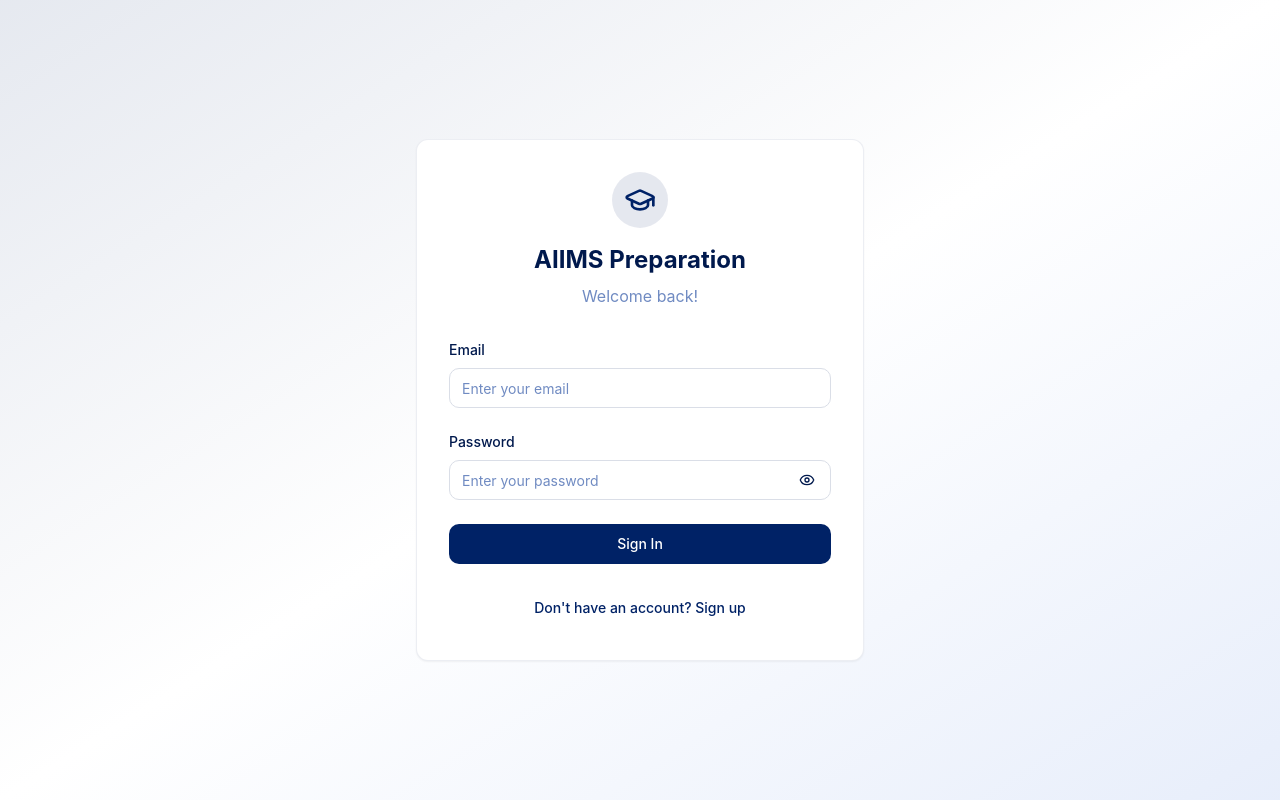
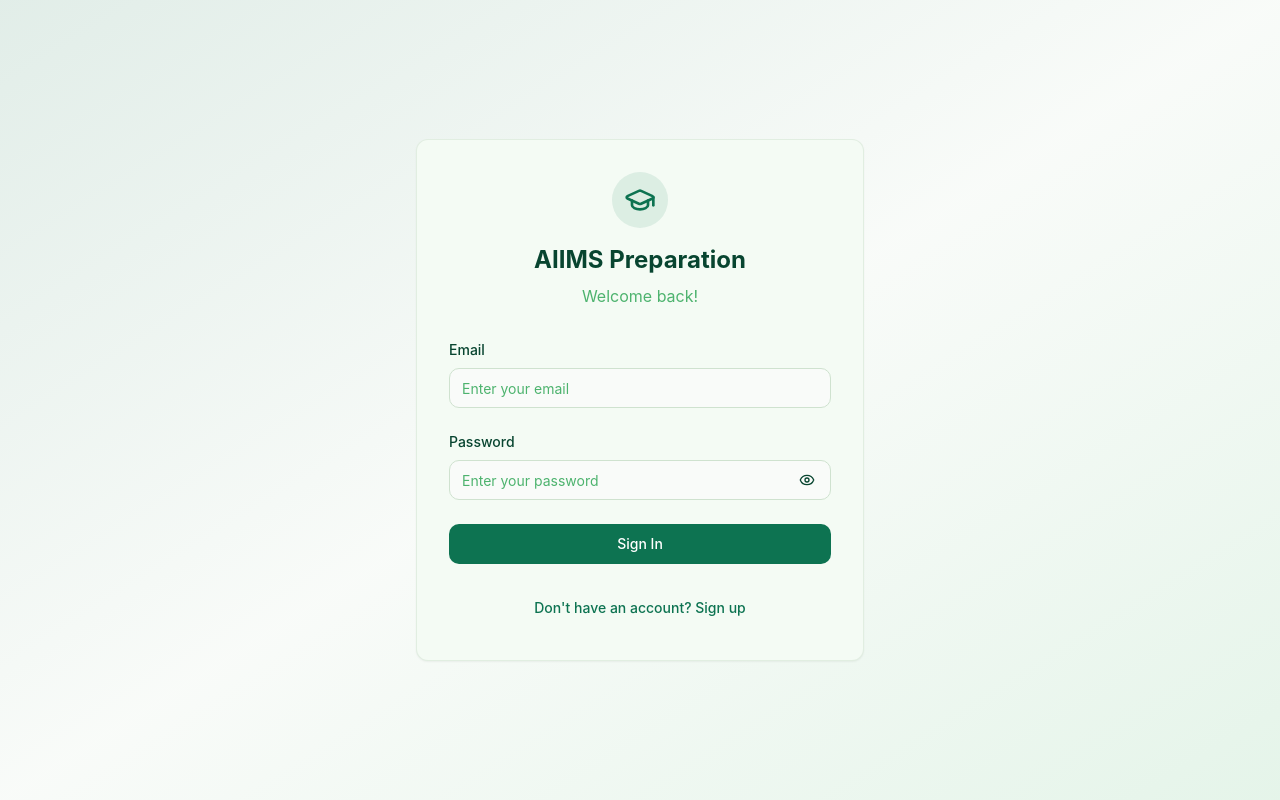
Before and after one commit to mandeepbasera11/learnscape-admin-dash, a React (Vite) app: page /auth in a window 1280 px wide. Built offline with nearby package versions, Linux system fonts and the light colour scheme.

Commit message:
Change dashboard background color
Update the dashboard background color to light green.

```diff
--- a/src/index.css
+++ b/src/index.css
@@ -8,31 +8,31 @@
 
 @layer base {
   :root {
-    /* Light theme colors - Gradient & Dark Blue palette */
-    --background: 0 0% 100%;
-    --foreground: 220 100% 15%;
+    /* Light theme colors - Light Green palette */
+    --background: 120 25% 98%;
+    --foreground: 160 80% 15%;
 
-    --card: 0 0% 100%;
-    --card-foreground: 220 100% 15%;
+    --card: 120 50% 97%;
+    --card-foreground: 160 80% 15%;
 
-    --popover: 0 0% 100%;
-    --popover-foreground: 220 100% 15%;
+    --popover: 120 50% 97%;
+    --popover-foreground: 160 80% 15%;
 
-    /* Primary - Dark Blue */
-    --primary: 220 100% 20%;
+    /* Primary - Forest Green */
+    --primary: 160 80% 25%;
     --primary-foreground: 0 0% 100%;
-    --primary-hover: 220 100% 25%;
+    --primary-hover: 160 80% 30%;
 
-    /* Secondary - Medium Blue */
-    --secondary: 220 85% 45%;
+    /* Secondary - Medium Green */
+    --secondary: 140 60% 45%;
     --secondary-foreground: 0 0% 100%;
 
-    /* Muted - Light Blue backgrounds */
-    --muted: 220 20% 96%;
-    --muted-foreground: 220 40% 60%;
+    /* Muted - Very Light Green backgrounds */
+    --muted: 120 30% 94%;
+    --muted-foreground: 140 40% 50%;
 
-    /* Accent - Blue accent */
-    --accent: 220 70% 35%;
+    /* Accent - Emerald accent */
+    --accent: 150 70% 35%;
     --accent-foreground: 0 0% 100%;
 
     /* Destructive - Red */
@@ -40,19 +40,19 @@
     --destructive-foreground: 0 0% 100%;
 
     /* Borders and inputs */
-    --border: 220 20% 88%;
-    --input: 220 20% 88%;
-    --ring: 220 100% 20%;
+    --border: 120 25% 85%;
+    --input: 120 25% 85%;
+    --ring: 160 80% 25%;
 
     /* Enhanced design tokens */
-    --surface: 0 0% 100%;
-    --surface-hover: 220 20% 98%;
-    --surface-active: 220 20% 95%;
+    --surface: 120 50% 97%;
+    --surface-hover: 120 30% 95%;
+    --surface-active: 120 35% 92%;
 
-    /* Gradients - Blue to White */
-    --gradient-primary: linear-gradient(135deg, hsl(220 100% 20%), hsl(220 85% 45%));
-    --gradient-surface: linear-gradient(180deg, hsl(0 0% 100%), hsl(220 20% 98%));
-    --gradient-hero: linear-gradient(135deg, hsl(220 100% 15%), hsl(220 85% 35%), hsl(0 0% 100%));
+    /* Gradients - Green theme */
+    --gradient-primary: linear-gradient(135deg, hsl(160 80% 25%), hsl(140 60% 45%));
+    --gradient-surface: linear-gradient(180deg, hsl(120 50% 97%), hsl(120 30% 95%));
+    --gradient-hero: linear-gradient(135deg, hsl(160 80% 15%), hsl(140 70% 35%), hsl(120 50% 97%));
 
     /* Shadows */
     --shadow-soft: 0 1px 3px 0 hsl(0 0% 0% / 0.1), 0 1px 2px -1px hsl(0 0% 0% / 0.1);
@@ -65,15 +65,15 @@
 
     --radius: 0.75rem;
 
-    /* Sidebar specific */
-    --sidebar-background: 250 50% 98%;
-    --sidebar-foreground: 215 25% 26%;
-    --sidebar-primary: 214 84% 56%;
+    /* Sidebar specific - Green theme */
+    --sidebar-background: 120 40% 96%;
+    --sidebar-foreground: 160 60% 20%;
+    --sidebar-primary: 150 70% 40%;
     --sidebar-primary-foreground: 0 0% 100%;
-    --sidebar-accent: 220 14% 96%;
-    --sidebar-accent-foreground: 215 25% 15%;
-    --sidebar-border: 220 13% 91%;
-    --sidebar-ring: 214 84% 56%;
+    --sidebar-accent: 120 25% 93%;
+    --sidebar-accent-foreground: 160 60% 15%;
+    --sidebar-border: 120 20% 88%;
+    --sidebar-ring: 150 70% 40%;
   }
 
   .dark {
```
